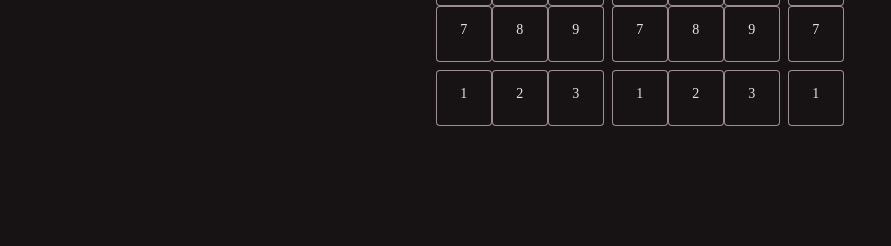
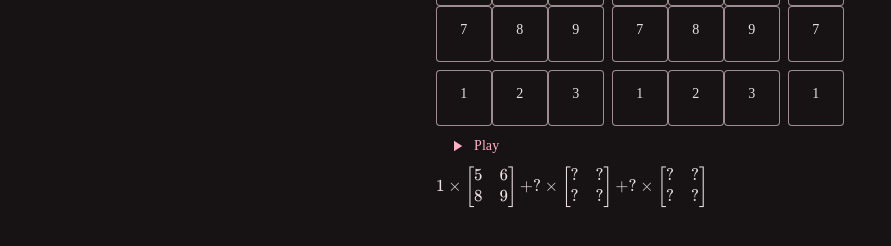
Before and after one commit to sunnyayyl/matrix, an Angular app: page / in a window 1280 px wide. Shown: the part 378-624 px from the top of the page, without its empty margins (0-891 px from the left). Built offline with nearby package versions, Linux system fonts and the light colour scheme; a web font is replaced by a local one.

Commit message:
Fully functional

```diff
--- /dev/null
+++ b/src/app/latex.ts
@@ -0,0 +1,25 @@
+import {Component, computed, input} from '@angular/core';
+import {DomSanitizer} from '@angular/platform-browser';
+
+declare let katex: any;
+
+@Component({
+  selector: "latex",
+  imports: [],
+  template: `
+    <div [innerHTML]="rendered()"></div>
+  `,
+})
+export class Latex {
+  math = input.required()
+  rendered = computed(() => {
+      console.log(this.math());
+      return this.sanitizer.bypassSecurityTrustHtml(katex.renderToString(this.math(), {
+        throwOnError: false
+      }));
+    }
+  )
+
+  constructor(private sanitizer: DomSanitizer) {
+  }
+}
--- a/src/app/main-screen.ts
+++ b/src/app/main-screen.ts
@@ -1,15 +1,16 @@
-import {Component, computed, model} from '@angular/core';
-import {NumberInput} from './number-input';
-import {CdkDrag, CdkDropListGroup} from "@angular/cdk/drag-drop"
-import {NgStyle} from '@angular/common';
+import {Component, model} from '@angular/core';
+import {add, MatrixGrid, Pos} from './matrix-grid';
+import {MatButtonModule} from '@angular/material/button';
+import {MatIconModule} from '@angular/material/icon';
+import {Latex} from './latex';
 
 @Component({
   selector: 'main-screen',
   imports: [
-    NumberInput,
-    CdkDrag,
-    CdkDropListGroup,
-    NgStyle
+    MatButtonModule,
+    MatrixGrid,
+    MatIconModule,
+    Latex
   ],
   template: `
     <div class="flex flex-col items-center justify-center">
@@ -17,46 +18,113 @@ import {NgStyle} from '@angular/common';
         <label class="font-bold pb-3">
           Matrix
         </label>
-        <div class="flex flex-col matrix" cdkDropListGroup>
-          @for (r of range(7); track r) {
-            <div class="flex flex-row" [ngStyle]="{'padding-bottom': (r+1)%3==0? '8px': '0'}">
-              @for (c of range(7); track c; ) {
-                <number-input [(value)]="matrix[r%3][c%3]"
-                              [selected]="isSelected({x:r,y:c})"
-                              [outlined]="isVisible({x:r,y:c})&&!dragging"
-                              dragBoundary=".matrix"
-                              [ngStyle]="{'padding-right': (c+1)%3==0? '8px': '0'}"
-                              [eId]="{x:r,y:c}"
-                              (newSelection)="updateSelection($event)"
-                              (draggingStateChanged)="dragging=$event"/>
-              }
-            </div>
-          }
+        <matrix-grid [(matrix)]="matrix" [interactable]="!playing" [(selected)]="selected"
+                     (outlineCalculated)="newOutline($event)" (selectedChange)="newSelectionByUser($event)"
+                     (draggingStateChanged)="reset()"/>
+        <div>
+          <button class="justify-self-start" mat-button="filled" (click)="play()" [disabled]="playing">
+            <mat-icon>play_arrow</mat-icon>
+            Play
+          </button>
         </div>
+        <latex
+          math="\\begin{aligned}
+                    &{{ a[0] || '?' }}\\times{{ toLatexMatrix(b[0]) }}+{{ a[1]|| '?' }}\\times{{ toLatexMatrix(b[1]) }}+{{ a[2]|| '?' }}\\times{{ toLatexMatrix(b[2]) }}\\\\
+                    {{result}}
+                \\end{aligned}"/>
       </div>
     </div>
   `,
 })
 export class MainScreen {
-  protected readonly range = range;
-  selected = {x: 0, y: 0};
-  matrix= [[1, 2, 3], [4, 5, 6], [7, 8, 9]];
-  dragging=false;
-  isSelected(pos: {x: number, y: number}): boolean {
-    return this.selected.x === pos.x&&this.selected.y === pos.y;
+  animationProgress: 0 | 1 | 2 = 0
+  matrix = [[1, 2, 3], [4, 5, 6], [7, 8, 9]];
+  playing = false;
+  b: ({ pos: Pos, value: number }[][] | null)[] = [null, null, null];
+  result = ""
+  protected selected = model<Pos>({row: 0, col: 0});
+  a: (number | null)[] = [this.matrix[this.selected().row % 3][this.selected().col % 3], null, null]
+  protected readonly toLatexMatrix = toLatexMatrix;
+
+  play() {
+    this.reset()
+    this.playing = true;
+    this.playAnimation().then();
   }
-  isVisible(pos: {x: number, y: number}): boolean {
-    return (pos.x - this.selected.x>0&&pos.x - this.selected.x <= 2) && (pos.y - this.selected.y>0&&pos.y - this.selected.y <= 2) && !(pos.x === this.selected.x || pos.y === this.selected.y);
+
+  async playAnimation(): Promise<void> {
+    this.playing = true;
+    await asyncSetTimeout(1000);
+    this.animationProgress = 1
+    this.advanceSelectionToNext()
+    await asyncSetTimeout(1000);
+    this.animationProgress = 2
+    this.advanceSelectionToNext()
+    await asyncSetTimeout(1000);
+    this.playing = false;
+    this.result = this.calculateResult()
+    this.animationProgress = 0
   }
-  updateSelection(pos: {x: number, y: number}): void {
-    this.selected=pos;
+
+  newOutline(e: { pos: Pos, value: number }[][] | null) {
+    this.b[this.animationProgress] = e
+  }
+
+  advanceSelectionToNext() {
+    this.selected.set(add(this.selected(), {row: 1, col: 0}));
+    this.newSelectionByUser(this.selected())
+  }
+
+  newSelectionByUser(e: Pos) {
+    this.a[this.animationProgress] = (this.matrix[e.row % 3][e.col % 3]);
+  }
+
+  calculateResult(): string {
+    if (this.a[2] !== null && this.b[2] !== null) {
+      var result = 0;
+      for (let i = 0; i < 3; i++) {
+        const m = this.b[i]!
+        result += this.a[i]! * (m[0][0].value * m[1][1].value - m[1][0].value * m[0][1].value)
+      }
+      return `\\\\&=${result}`
+    }
+    return ""
+  }
+
+  reset() {
+    this.a = [this.a[0], null, null];
+    this.b = [this.b[0], null, null];
+    this.result = "";
   }
 }
 
-function* range(n: number) {
-  let i = 0;
-  while (i < n) {
-    yield i;
-    i++;
+function asyncSetTimeout(ms: number): Promise<number> {
+  return new Promise(res => setTimeout(res, ms));
+}
+
+const unknown = "\\begin{bmatrix}?&?\\\\?&?\\\\\\end{bmatrix}"
+
+function toLatexMatrix(matrix: { pos: Pos, value: number }[][] | null): string {
+  if (matrix === null) {
+    return unknown;
   }
+  let result = "\\begin{bmatrix}";
+  for (let y = 0; y < 2; y++) {
+    let row = matrix[y];
+    for (let x = 0; x < 2; x++) {
+      if (row === undefined) {
+        result += "?&"
+        continue;
+      }
+      const item = row[x];
+      if (item === undefined) {
+        result += "?&"
+      } else {
+        result += `${item.value}&`;
+      }
+    }
+    result = result.slice(0, result.length - 1);
+    result += "\\\\";
+  }
+  return result + "\\end{bmatrix}";
 }
--- /dev/null
+++ b/src/app/matrix-grid.ts
@@ -0,0 +1,107 @@
+import {Component, computed, effect, input, model, output} from '@angular/core';
+import {NumberInput} from './number-input';
+import {CdkDropListGroup} from "@angular/cdk/drag-drop"
+import {NgStyle} from '@angular/common';
+
+@Component({
+  selector: 'matrix-grid',
+  imports: [
+    NumberInput,
+    CdkDropListGroup,
+    NgStyle
+  ],
+  template: `
+    <div class="flex flex-col matrix" cdkDropListGroup>
+      @for (r of range(); track r) {
+        <div class="flex flex-row" [ngStyle]="{'padding-bottom': (r+1)%3==0? '8px': '0'}">
+          @for (c of range(); track c; ) {
+            <number-input [(value)]="matrix()[r%3][c%3]"
+                          [selected]="isSelected({row:r,col:c})"
+                          [outlined]="isOutlined({row:r,col:c})&&!dragging"
+                          dragBoundary=".matrix"
+                          [ngStyle]="{'padding-right': (c+1)%3==0? '8px': '0'}"
+                          [pos]="{row:r,col:c}"
+                          (newSelection)="updateSelection($event)"
+                          (draggingStateChanged)="dragging=$event;this.draggingStateChanged.emit()"
+                          [interactable]="interactable()"/>
+          }
+        </div>
+      }
+    </div>
+  `,
+})
+export class MatrixGrid {
+  range = computed(() => Array.from(range(7)));
+  selected = model<Pos>({row: 0, col: 0});
+  draggingStateChanged = output()
+  outlineCalculated = output<{ pos: Pos, value: number }[][] | null>();
+  matrix = model.required<number[][]>();
+  interactable = input(true)
+  dragging = false;
+  outlined = computed(() => {
+    if (this.dragging) {
+      return null
+    }
+    const outlined: { pos: Pos, value: number }[][] = []
+    const selected = this.selected();
+    const start = add(selected, {row: 1, col: 1});
+    for (let r = 0; r < 2; r++) {
+      const row = []
+      for (let c = 0; c < 2; c++) {
+        const current = add(start, {row: r, col: c});
+        const value = this.matrix()[current.row % 3][current.col % 3];
+        row.push({pos: current, value})
+      }
+      outlined.push(row)
+    }
+    console.log(outlined)
+    return outlined
+  });
+
+  constructor() {
+    effect(() => {
+      this.outlineCalculated.emit(this.outlined())
+    });
+  }
+
+  isSelected(pos: Pos): boolean {
+    return equals(this.selected(), pos);
+  }
+
+  isOutlined(pos: Pos): boolean {
+    const outlined = this.outlined();
+    if (outlined === null) {
+      return false
+    }
+    for (const r of outlined) {
+      for (const p of r) {
+        if (equals(pos, p.pos)) {
+          return true;
+        }
+      }
+    }
+    return false;
+  }
+
+  updateSelection(pos: Pos): void {
+    this.selected.set(pos);
+  }
+}
+
+export type Pos = { row: number, col: number };
+
+function* range(n: number) {
+  let i = 0;
+  while (i < n) {
+    yield i;
+    i++;
+  }
+}
+
+function equals(a: Pos, b: Pos) {
+  return a.row === b.row && a.col === b.col;
+}
+
+export function add(a: Pos, b: Pos): Pos {
+  return {row: a.row + b.row, col: a.col + b.col};
+}
--- a/src/app/number-input.ts
+++ b/src/app/number-input.ts
@@ -3,21 +3,14 @@ import {MatFormFieldModule} from '@angular/material/form-field';
 import {MatInputModule} from '@angular/material/input';
 import {FormsModule} from '@angular/forms';
 import {RoundedBox} from './rounded-box';
-import {
-  CdkDrag,
-  CdkDragDrop,
-  CdkDragEnter,
-  CdkDragExit,
-  CdkDragHandle,
-  CdkDragPlaceholder,
-  CdkDropList
-} from '@angular/cdk/drag-drop';
+import {CdkDrag, CdkDragDrop, CdkDragEnter, CdkDragExit, CdkDragPlaceholder, CdkDropList} from '@angular/cdk/drag-drop';
 import {NgStyle} from '@angular/common';
+import {Pos} from './matrix-grid';
 
 @Component({
   selector: "number-input",
   imports: [
-    MatFormFieldModule, MatInputModule, FormsModule, RoundedBox, CdkDrag, CdkDropList, NgStyle, CdkDragPlaceholder, CdkDragHandle
+    MatFormFieldModule, MatInputModule, FormsModule, RoundedBox, CdkDrag, CdkDropList, NgStyle, CdkDragPlaceholder
   ],
   styles: [`
     .matrix-input input[type=number] {
@@ -50,10 +43,10 @@ import {NgStyle} from '@angular/common';
   `],
   template: `
     <div (cdkDropListEntered)="onDragEnter($event)" (cdkDropListExited)="onDragExit($event)"
-         (cdkDropListDropped)="onDragDrop($event)" cdkDropList [cdkDropListData]="eId()">
+         (cdkDropListDropped)="onDragDrop($event)" cdkDropList [cdkDropListData]="pos()">
       <div class="absolute z-99">
         @if (selected()) {
-          <div [cdkDragBoundary]="dragBoundary()" cdkDrag>
+          <div [cdkDragBoundary]="dragBoundary()" cdkDrag [cdkDragDisabled]="!interactable()">
             <rounded-box size="3.5rem" [colour]="selectedColour()"/>
             <div class="hidden" *cdkDragPlaceholder></div>
           </div>
@@ -77,8 +70,9 @@ export class NumberInput {
   dragBoundary = input.required<string>();
   selectedColour = input("#F5BDE6");
   highlightedColour = input("#F5BDE6");
-  eId = input.required<{ x: number, y: number }>();
-  newSelection = output<{ x: number, y: number }>();
+  pos = input.required<{ row: number, col: number }>();
+  interactable = input(true);
+  newSelection = output<Pos>();
   dragging = false
   draggingStateChanged=output<boolean>();
 
@@ -93,7 +87,7 @@ export class NumberInput {
   onDragDrop<T = NumberInput>(event: CdkDragDrop<T>): void {
     this.setDragging(false);
     let data =  event.container.data;
-    this.newSelection.emit(data as { x: number; y: number; })
+    this.newSelection.emit(data as { row: number; col: number; })
   }
 
   setDragging(b: boolean): void {
--- a/src/index.html
+++ b/src/index.html
@@ -8,6 +8,11 @@
   <link rel="icon" type="image/x-icon" href="favicon.ico">
   <link href="https://fonts.googleapis.com/css2?family=Andika:ital,wght@0,400;0,700;1,400;1,700&display=swap" rel="stylesheet">
   <link href="https://fonts.googleapis.com/icon?family=Material+Icons" rel="stylesheet">
+  <link crossorigin="anonymous" href="https://cdn.jsdelivr.net/npm/katex@0.16.25/dist/katex.min.css"
+        integrity="sha384-WcoG4HRXMzYzfCgiyfrySxx90XSl2rxY5mnVY5TwtWE6KLrArNKn0T/mOgNL0Mmi" rel="stylesheet">
+  <script crossorigin="anonymous" defer
+          integrity="sha384-J+9dG2KMoiR9hqcFao0IBLwxt6zpcyN68IgwzsCSkbreXUjmNVRhPFTssqdSGjwQ"
+          src="https://cdn.jsdelivr.net/npm/katex@0.16.25/dist/katex.min.js"></script>
 </head>
 <body>
   <app-root></app-root>
```
